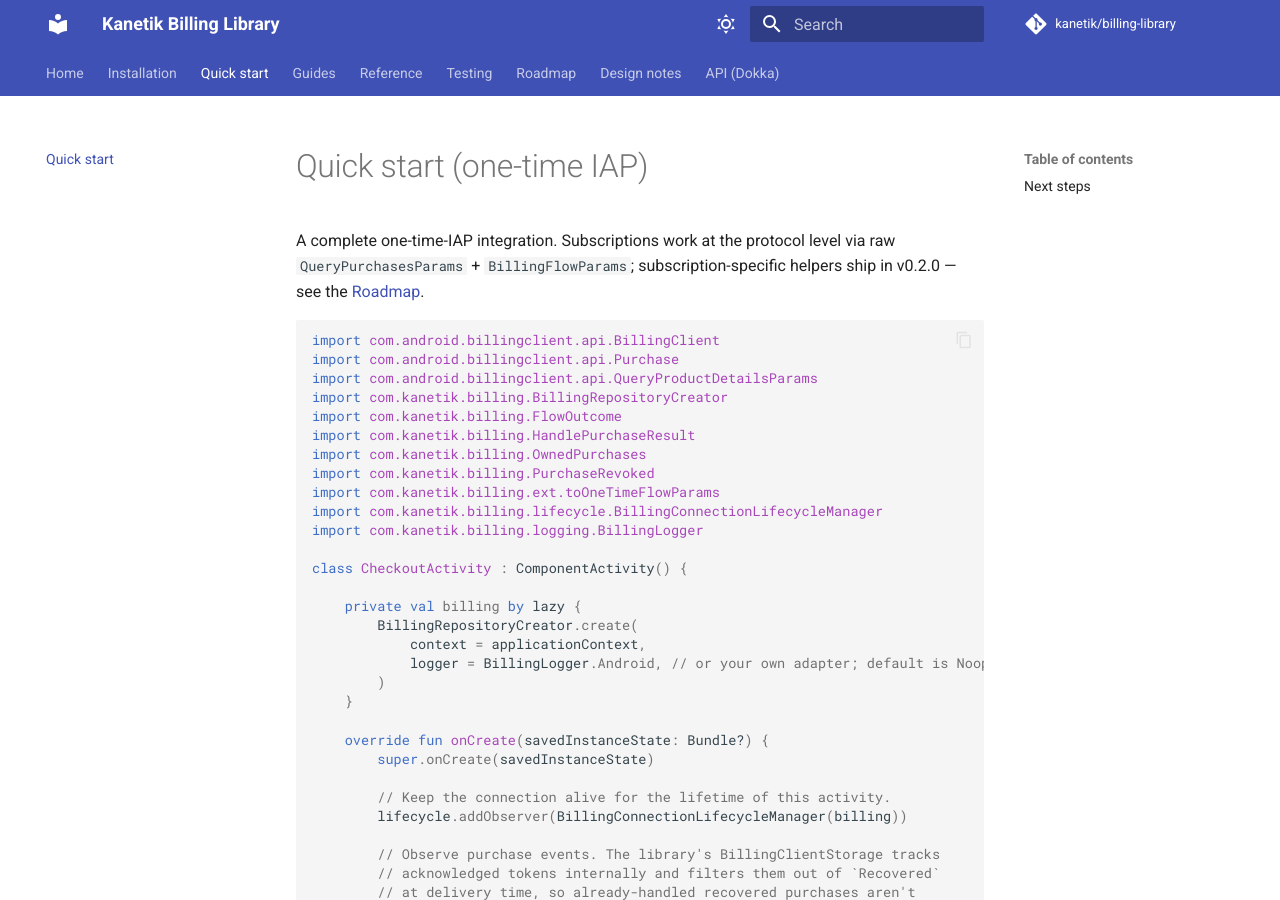
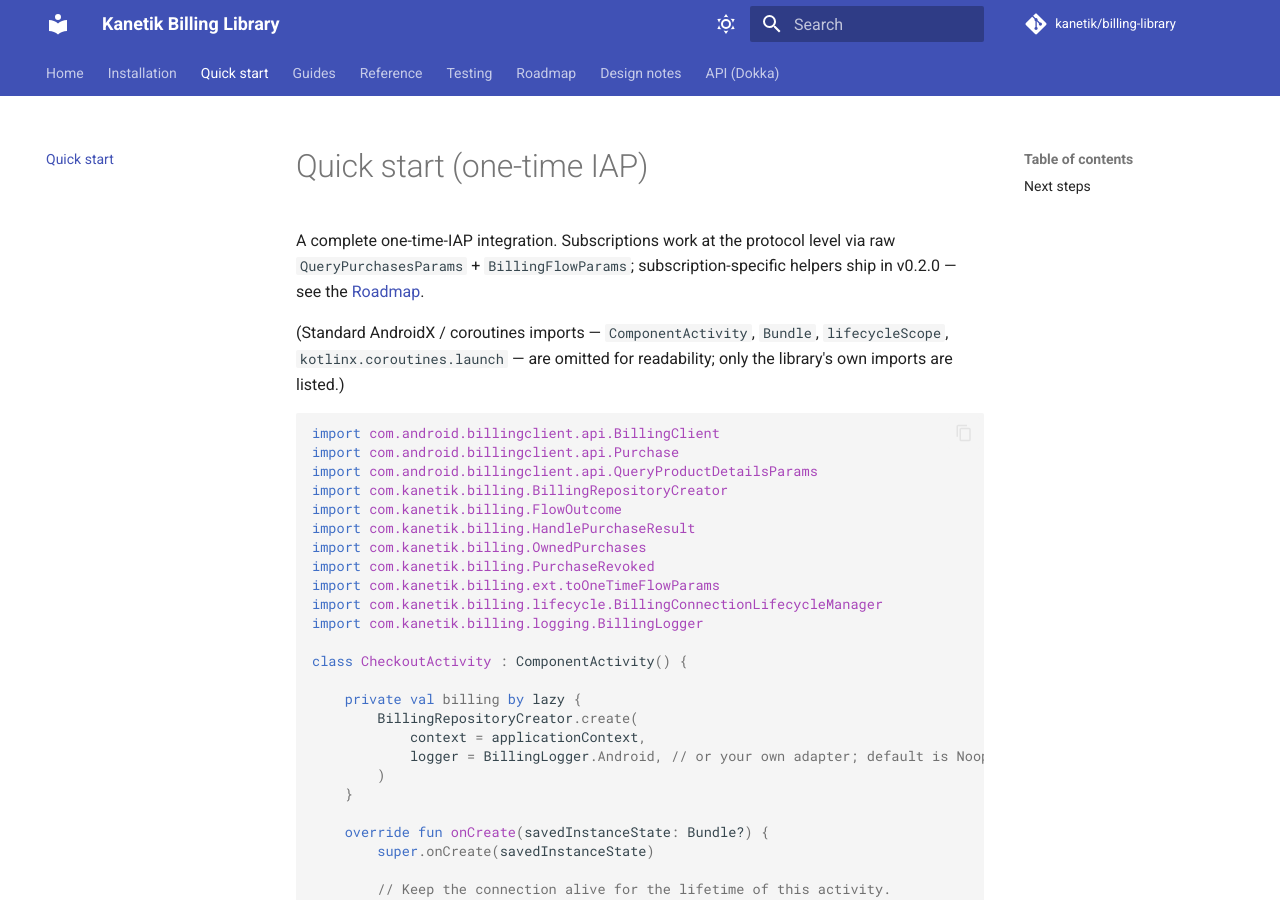
Before and after one commit to kanetik/billing-library, an MkDocs documentation site: the page built from docs/quick-start.md, in a window 1280 px wide and 900 px high. Built offline with MkDocs 1.6.1 and Material for MkDocs 9.7.7, drawn with Linux system fonts in a browser that asks for light colours; comment, search, counter and statistics services are not loaded.

Commit message:
docs: pin full mkdocs toolchain + note Quick Start platform-import elision
Two more from Copilot review of PR #23:

1. docs/requirements.txt only pinned mkdocs-material, leaving the rest
   of the direct toolchain (mkdocs core, pymdown-extensions) unpinned.
   Pip could resolve different versions over time and even between the
   build and deploy jobs. Added explicit pins for mkdocs==1.6.1 and
   pymdown-extensions==10.13 (the only direct deps the workflow / mkdocs.yml
   actually use). Transitive deps (markdown, jinja2, pygments) remain
   unpinned — pip-tools / pip-compile is the right next step if drift
   in transitives ever becomes an issue, but the file's comment now
   documents the limitation rather than overclaiming "fully reproducible."

2. The Quick Start snippet uses ComponentActivity, Bundle, and
   lifecycleScope.launch without the corresponding AndroidX / coroutines
   imports. Rather than padding the snippet with platform imports
   (every Android dev knows them and they're not what the snippet is
   demonstrating), added a one-line note above the code block in both
   README.md and docs/quick-start.md explaining that platform imports
   are omitted for readability and only library-specific imports are
   listed.

Co-Authored-By: Claude Opus 4.7 (1M context) <noreply@anthropic.com>

````diff
--- a/docs/quick-start.md
+++ b/docs/quick-start.md
@@ -1,6 +1,8 @@
 # Quick start (one-time IAP)
 
 A complete one-time-IAP integration. Subscriptions work at the protocol level via raw `QueryPurchasesParams` + `BillingFlowParams`; subscription-specific helpers ship in v0.2.0 — see the [Roadmap](roadmap.md).
+
+(Standard AndroidX / coroutines imports — `ComponentActivity`, `Bundle`, `lifecycleScope`, `kotlinx.coroutines.launch` — are omitted for readability; only the library's own imports are listed.)
 
 ```kotlin
 import com.android.billingclient.api.BillingClient
````
Also changed, not shown: README.md (+2 -0 lines), docs/requirements.txt (+14 -0 lines).
